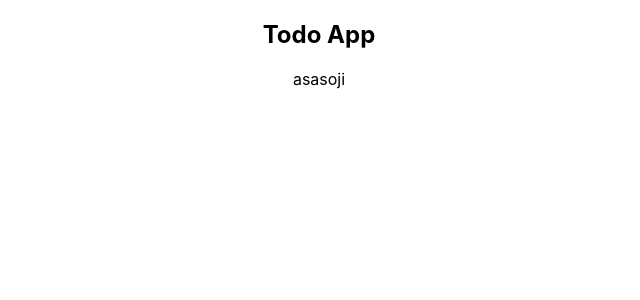
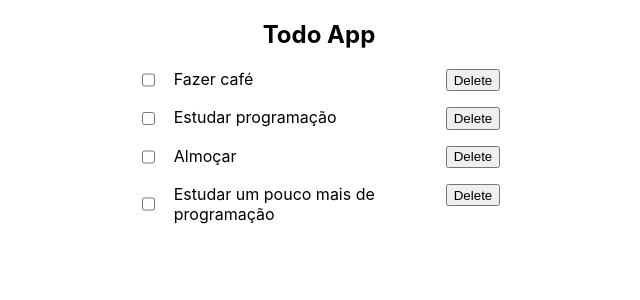
Before and after one commit to dhrleandro/ports-and-adapters-tdd-frontend-react-todoapp, a React (Create React App) app: page / in a window 1280 px wide. Shown: the top 300 px of the page, without its empty margins (321-961 px from the left). Built offline with nearby package versions, Linux system fonts and the light colour scheme.

Commit message:
[components] TodoList

```diff
--- a/src/components/TodoItem.tsx
+++ b/src/components/TodoItem.tsx
@@ -1,8 +1,31 @@
-function TodoItem() {
+import React from "react";
+import { Item } from "../entities/TodoList";
+import styles from "../styles/TodoList.module.css";
+
+interface Props {
+    item: Item;
+}
+
+function TodoItem(props: Props) {
+
+    const [done, setDone] = React.useState(props.item.done);
+    const labelId = `TodoItem.${props.item.id}`;
 
     return (
-        <div>
-            asasoji
+        <div className={styles.TodoItem}>
+            <input
+                id={labelId}
+                type="checkbox"
+                checked={done}
+                onChange={event => setDone(event.target.checked)}
+            />
+            <label
+                htmlFor={labelId}
+                className={done ? styles.done : ''}
+            >
+                {props.item.description}
+            </label>
+            <button>Delete</button>
         </div>
     );
 }
--- a/src/components/TodoList.tsx
+++ b/src/components/TodoList.tsx
@@ -1,10 +1,20 @@
 import TodoItem from "./TodoItem";
+import styles from "../styles/TodoList.module.css";
+import { Item } from "../entities/TodoList";
 
-function TodoList() {
+interface Props {
+    items: Item[];
+}
+
+function TodoList(props: Props) {
+
+    const renderItems = props.items.map(item =>
+        <TodoItem key={item.id} item={item}/>
+    );
 
     return (
-        <div>
-            <TodoItem />
+        <div className={styles.TodoList}>
+            {renderItems}
         </div>
     );
 }
--- a/src/components/TodoListContainer.tsx
+++ b/src/components/TodoListContainer.tsx
@@ -1,15 +1,21 @@
 import React from "react";
 import { Item } from "../entities/TodoList";
-import TodoGateway from "../gateway/TodoList";
 import TodoList from "./TodoList";
-import styles from "../styles/TodoListContainer.module.css";
+import styles from "../styles/TodoList.module.css";
 
 function TodoListContainer() {
+
+    const items = [
+        Item.create(undefined, 'Fazer café'),
+        Item.create(undefined, 'Estudar programação'),
+        Item.create(undefined, 'Almoçar'),
+        Item.create(undefined, 'Estudar um pouco mais de programação'),
+    ];
 
     return (
         <div className={styles.TodoListContainer}>
             <h2>Todo App</h2>
-            <TodoList />
+            <TodoList items={items}/>
         </div>
     );
 }
--- /dev/null
+++ b/src/styles/TodoList.module.css
@@ -0,0 +1,42 @@
+.TodoListContainer {
+    width: 100%;
+    height: 100%;
+    display: flex;
+    flex-direction: column;
+    align-items: center;
+    position: relative;
+    overflow: hidden;
+}
+
+.TodoList {
+    width: 100%;
+    height: 100%;
+    display: flex;
+    flex-direction: column;
+    align-items: center;
+    position: relative;
+    overflow: hidden;
+    gap: 1rem;
+}
+
+.TodoItem {
+    display: inline-flex;
+    flex-direction: row;
+    gap: 1rem;
+}
+
+.TodoItem input, .TodoItem button, .TodoItem label {
+    cursor: pointer;
+    user-select: none;
+}
+
+.TodoItem button {
+    height: 1.4rem;
+}
+.TodoItem label {
+    width: 16rem;
+}
+
+.TodoItem .done {
+    text-decoration: line-through;
+}
--- a/src/styles/TodoListContainer.module.css
+++ /dev/null
@@ -1,8 +0,0 @@
-.TodoListContainer {
-    width: 100%;
-    height: 100%;
-    display: flex;
-    flex-direction: column;
-    align-items: center;
-    position: relative;
-}
```
Also changed, not shown: 2 other files (tests, documents, lock files or other folders).
